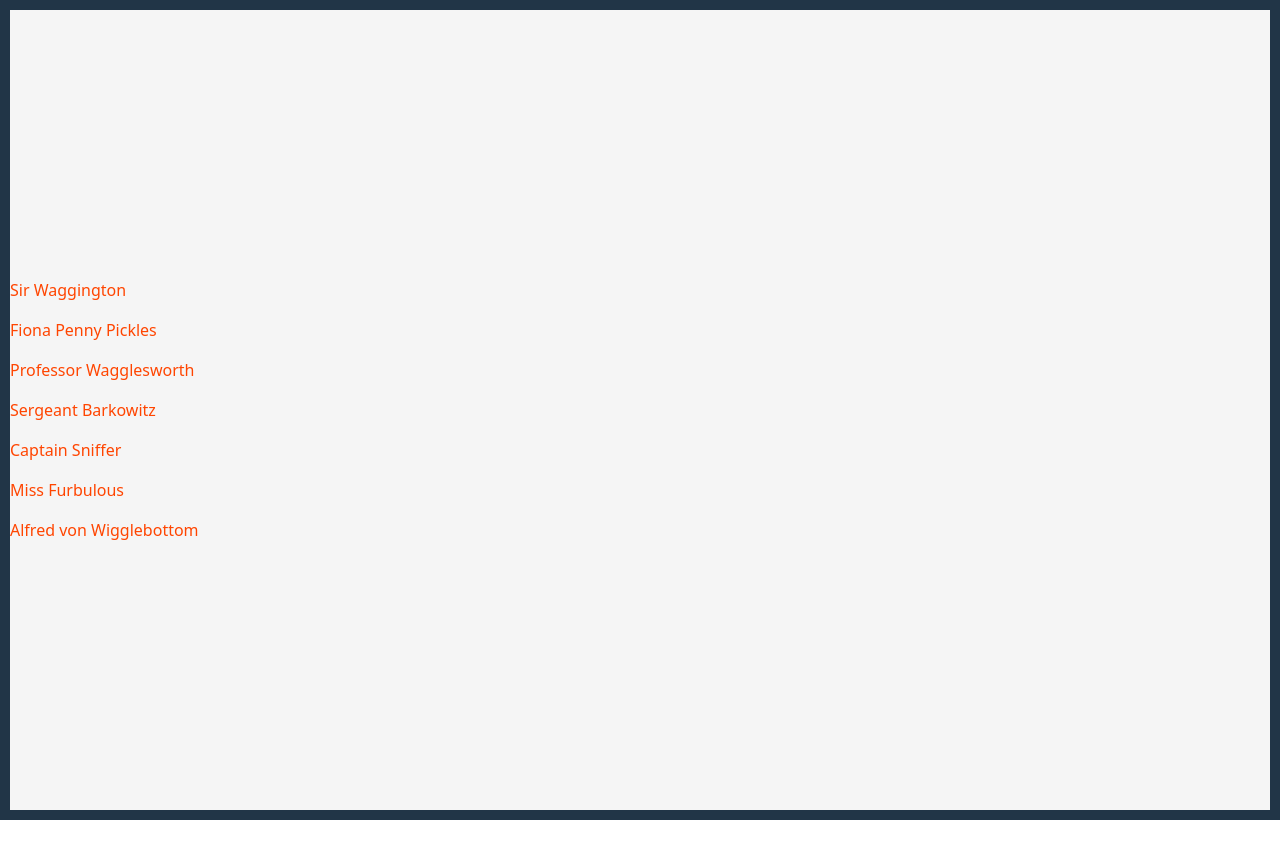
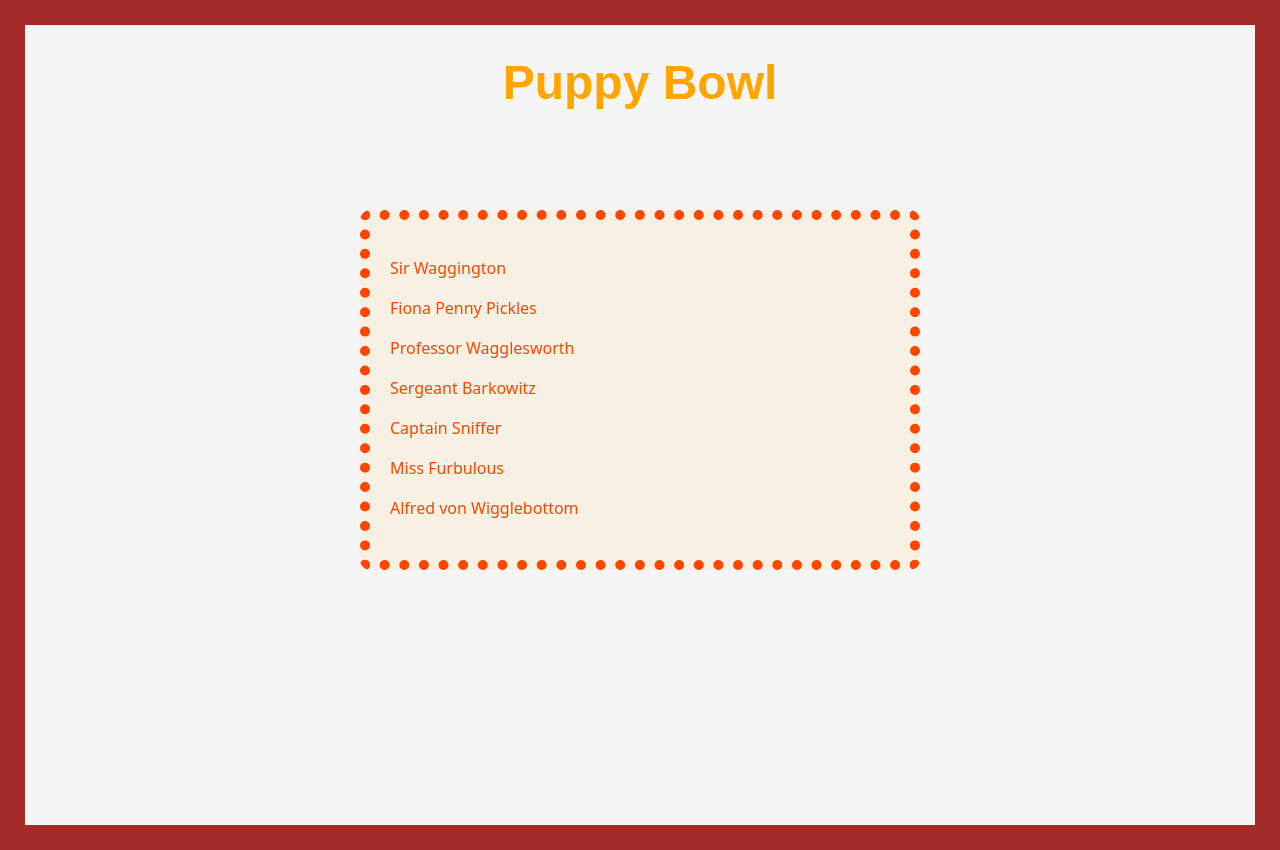
Before and after one commit to KanishaCarter/Unit3.PuppyPals, a React (Vite) app in the folder PuppyPals/: page / in a window 1280 px wide. Before the commit the page ends 820 px from the top, so only its background shows below. Built offline with nearby package versions, Linux system fonts and the light colour scheme.

Commit message:
Added CSS styling

```diff
--- a/PuppyPals/src/App.jsx
+++ b/PuppyPals/src/App.jsx
@@ -1,9 +1,5 @@
 import { puppyList } from './data.js';
 import { useState } from 'react';
-import puppyImage from './puppypic.png';
-
-
-
 
 function App() {
   const [puppies, setPuppies] = useState(puppyList);
@@ -13,6 +9,9 @@ function App() {
   console.log(featuredPup);
 
   return (
+    <>
+      <h1 className="title">Puppy Bowl</h1>
+
       <div className="App">
         {/* Featured puppy details */}
         {featuredPup && (
@@ -24,19 +23,20 @@ function App() {
             </ul>
           </div>
         )}
+
         {/* Clickable puppy names */}
         {puppies.map((puppy) => (
           <p
             key={puppy.id}
             onClick={() => setFeatPupId(puppy.id)}
-          className='puppy-list'
+            className="puppy-list"
           >
             {puppy.name}
           </p>
         ))}
-
       </div>
+    </>
   );
-};
+}
 
 export default App;
--- a/PuppyPals/src/index.css
+++ b/PuppyPals/src/index.css
@@ -25,14 +25,33 @@ a:hover {
 
 body {
   margin: 0;
-  border: 10px solid;
-  display: flex;
   place-items: center;
   min-width: 320px;
   min-height: 100vh;
   background-color: whitesmoke;
+  border: 25px;
+  border-color: brown;
+  border-style: solid;
 }
 
+.App {
+  background-color: rgb(248, 241, 227);
+  width: 500px;
+  min-height: 300px;
+  margin: 100px auto 0;
+  padding: 20px;
+  border: 10px solid orangered;
+  border-radius: 10px;
+  border-style: dotted;
+}
+
+.title {
+  text-align: center;
+  font-size: 3rem;
+  color: orange;
+  margin-bottom: 20px;
+  font-family: 'Arial', sans-serif;
+}
 
 h1 {
   font-size: 3.2em;
@@ -41,8 +60,8 @@ h1 {
 
 h2 {
   color: orangered;
-  align-content: center;
 }
+
 
 .puppy-list {
   color: orangered;
```
Lines whose indentation alone changed are shown as unchanged.
